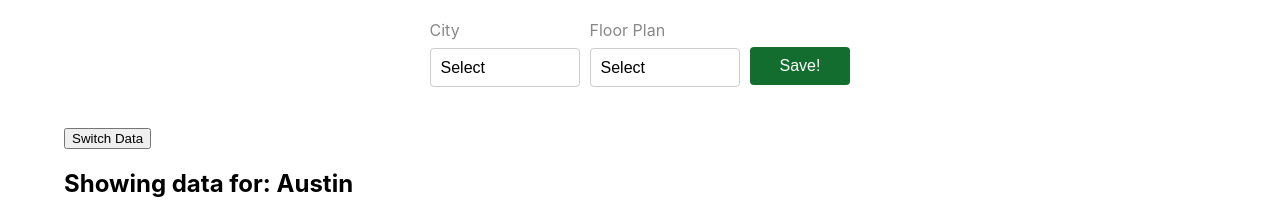
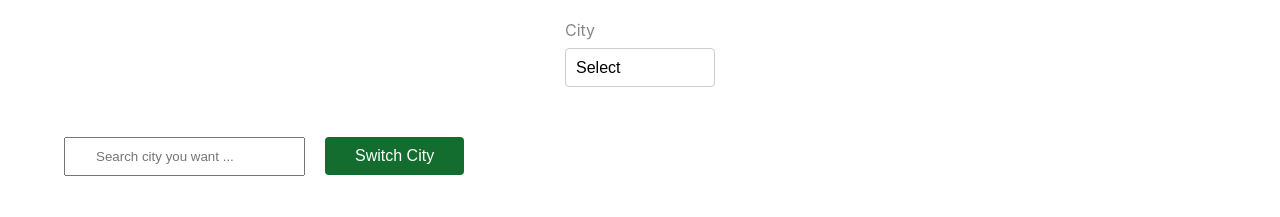
Before and after one commit to dth2701/RateRiseRealty, a React (Create React App) app in the folder app/: page / in a window 1280 px wide. Shown: the top 217 px of the page. Built offline with nearby package versions, Linux system fonts and the light colour scheme.

Commit message:
update search works

```diff
--- a/app/src/App.css
+++ b/app/src/App.css
@@ -64,6 +64,12 @@
   background-color: #06531c;
 }
 
+.search-city {
+  padding: 10px 30px;
+  margin-right: 20px;
+
+}
+
 @media (max-width: 768px) {
   .selector-container {
     flex-direction: column;
--- a/app/src/CityFloorPlanSelector.js
+++ b/app/src/CityFloorPlanSelector.js
@@ -1,47 +1,28 @@
 import React, { useState } from 'react';
 
+const CityFloorPlanSelector = ({ switchData, updateSelectedIndex  }) => {
+  const [selectedCity, setSelectedCity] = useState('');
 
-const CityFloorPlanSelector = () => {
-  // State for the selected city and floor plan
-  const [selectedCity, setSelectedCity] = useState('');
-  const [selectedFloorPlan, setSelectedFloorPlan] = useState('');
+  const cities = ['Austin', 'Dallas', 'Fort Worth', 'Houston', 'San Antonio'];
 
-  // Dummy data for cities and floor plans
-  const cities = ['New York', 'Los Angeles', 'Chicago', 'Houston', 'Phoenix'];
-  const floorPlans = ['Studio', '1 Bedroom', '2 Bedrooms', '3 Bedrooms'];
-
-  // Handler for saving the selected options
-  const handleSave = () => {
-    alert(`Saved! City: ${selectedCity}, Floor Plan: ${selectedFloorPlan}`);
+  const handleCityChange = (city, index) => {
+    setSelectedCity(city);
+    updateSelectedIndex(index);
   };
 
   return (
     <div className="selector-container">
       <div className="dropdown">
         <label className="dropdown-label">City</label>
-        <select className="styled-select" value={selectedCity} onChange={(e) => setSelectedCity(e.target.value)}>
+        <select className="styled-select" value={selectedCity} onChange={(e) => handleCityChange(e.target.value, e.target.selectedIndex)}>
           <option value="">Select</option>
-            {cities.map((city) => (
-                <option key={city} value={city}>{city}</option>
-                ))}
+          {cities.map((city, index) => (
+            <option key={city} value={city}>{city}</option>
+          ))}
         </select>
       </div>
-
-      <div className="dropdown">
-        <label className="dropdown-label">Floor Plan</label>
-        <select className="styled-select" value={selectedFloorPlan} onChange={(e) => setSelectedFloorPlan(e.target.value)}>
-          <option value="">Select </option>
-            {floorPlans.map((plan) => (
-                <option key={plan} value={plan}>{plan}</option>
-            ))}
-        </select>
-      </div>
-    <div className='button-container'>
-        <button className="save-button">Save!</button>
-    </div>
     </div>
   );
-
 };
 
 export default CityFloorPlanSelector;
--- a/app/src/chart-and-chatbot/Chatbot.js
+++ b/app/src/chart-and-chatbot/Chatbot.js
@@ -5,7 +5,6 @@ const config = {
   width: '400px',
   height: '500px',
   floating: true,
-  opened: true, // Set opened to true to show the chatbot by default
 };
 
 const steps = [
--- a/app/src/chart-and-chatbot/chart-switching/BarChartUI.js
+++ b/app/src/chart-and-chatbot/chart-switching/BarChartUI.js
@@ -75,9 +75,21 @@ const BarChartUI = () => {
   const [selectedDataIndex, setSelectedDataIndex] = useState(0); // State to track selected dataset index
   const datasets = [dataAustin, dataDallas, dataFortWorth, dataHouston, dataSanAntonio]; // Array of datasets
   const datasetLabels = ['Austin', 'Dallas', 'Fort Worth', 'Houston', 'San Antonio']; // Labels for datasets
+  const [searchQuery, setSearchQuery] = useState(''); // State for search query
 
   const chartRef = useRef(null);
   const chartInstanceRef = useRef(null);
+
+
+   // Function to handle search query change
+   const handleSearch = (e) => {
+    setSearchQuery(e.target.value);
+    // If search query matches a dataset label, select that dataset
+    const index = datasetLabels.findIndex(label => label.toLowerCase().includes(e.target.value.toLowerCase()));
+    if (index !== -1) {
+      setSelectedDataIndex(index);
+    }
+  };
 
   useEffect(() => {
     if (chartRef && chartRef.current) {
@@ -167,7 +179,9 @@ const BarChartUI = () => {
 
   return (
     <div>
-      <button onClick={switchData}>Switch Data</button>
+      <input type='text' placeholder='Search city you want ... ' value={searchQuery} onChange={handleSearch}
+      className='search-city'/>
+      <button onClick={switchData} className='switching-button'>Switch City</button>
       <h2>{`Showing data for: ${datasetLabels[selectedDataIndex]}`}</h2>
       <canvas ref={chartRef} width="400" height="300"></canvas>
     </div>
--- a/app/src/chart-and-chatbot/chart-switching/LineChartUI.js
+++ b/app/src/chart-and-chatbot/chart-switching/LineChartUI.js
@@ -148,7 +148,7 @@ const chartInstanceRef = useRef(null);
 
   return (
     <div>
-      <button onClick={switchData}>Switch Data</button>
+      <button onClick={switchData} className='switching-button'>Switch City</button>
       <h2>{`Showing data for: ${datasetLabels[selectedDataIndex]}`}</h2>
       <canvas ref={chartRef} width="400" height="400"></canvas>
     </div>
```
Also changed, not shown: app/src/chart-and-chatbot/ChartData.js (line endings or trailing spaces).
